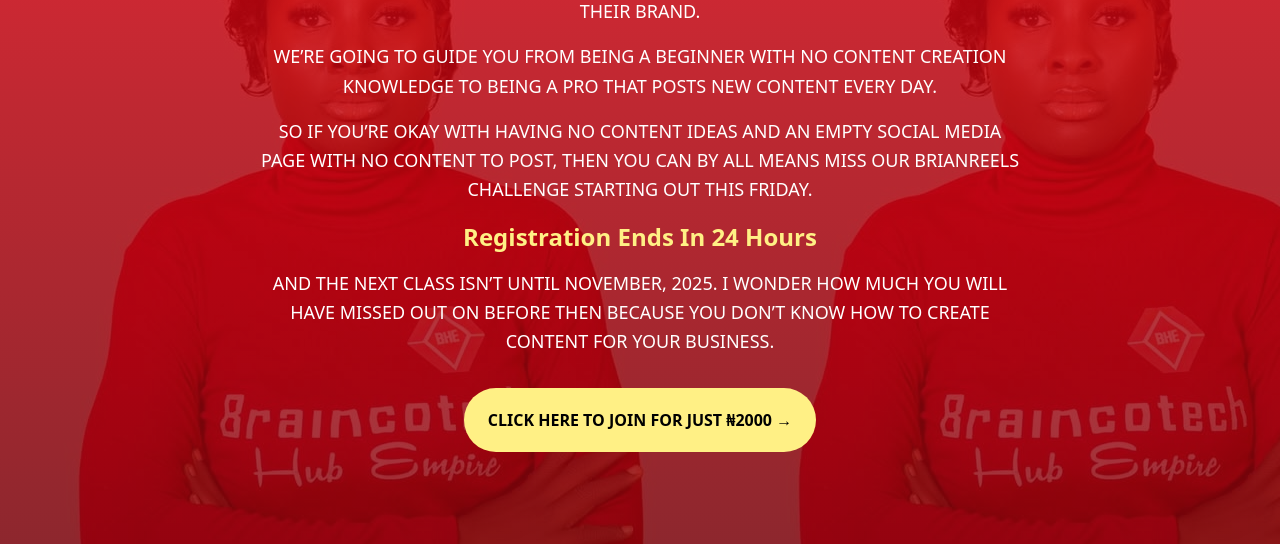
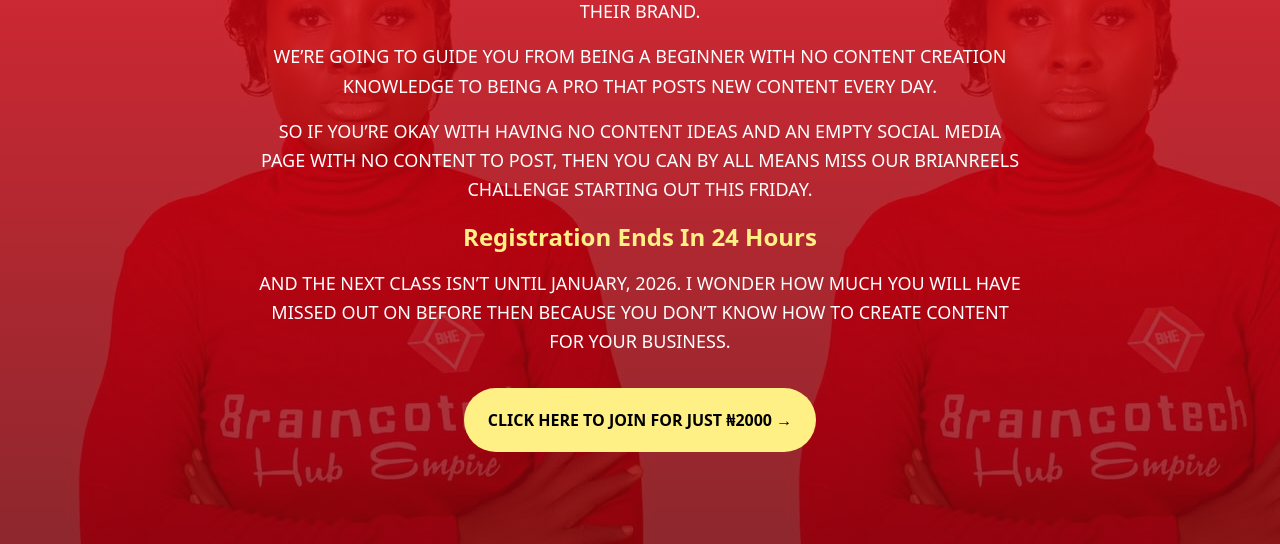
Before and after one commit to ThompsOnokpegu/BraincoSalesPage, a Laravel app: page / in a window 1280 px wide. Shown: the part 2599-3143 px from the top of the page. Run offline with Laravel 12, Linux system fonts and the light colour scheme; style sheets or scripts are compiled from the project's sources; some libraries are stand-ins or nearby versions.

Commit message:
Modified Index Page: Deadline

```diff
--- a/resources/views/welcome.blade.php
+++ b/resources/views/welcome.blade.php
@@ -215,7 +215,7 @@
             </p>
             <p class="font-semibold mt-4 text-yellow-200 text-2xl" style="text-transform: none;">Registration Ends In 24 Hours</p>
             <p>
-              And the next class isn’t until November, 2025. I wonder how much you will have missed out on before then
+              And the next class isn’t until January, 2026. I wonder how much you will have missed out on before then
               because you don’t know how to create content for your business.
             </p>
           </div>
```
